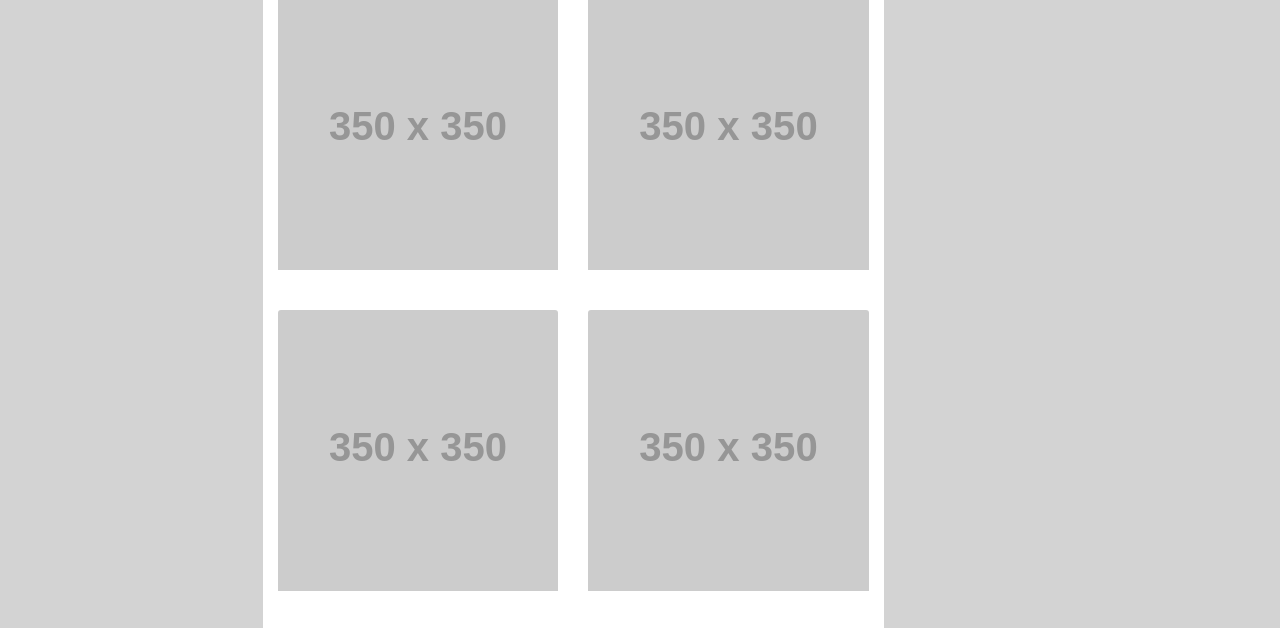
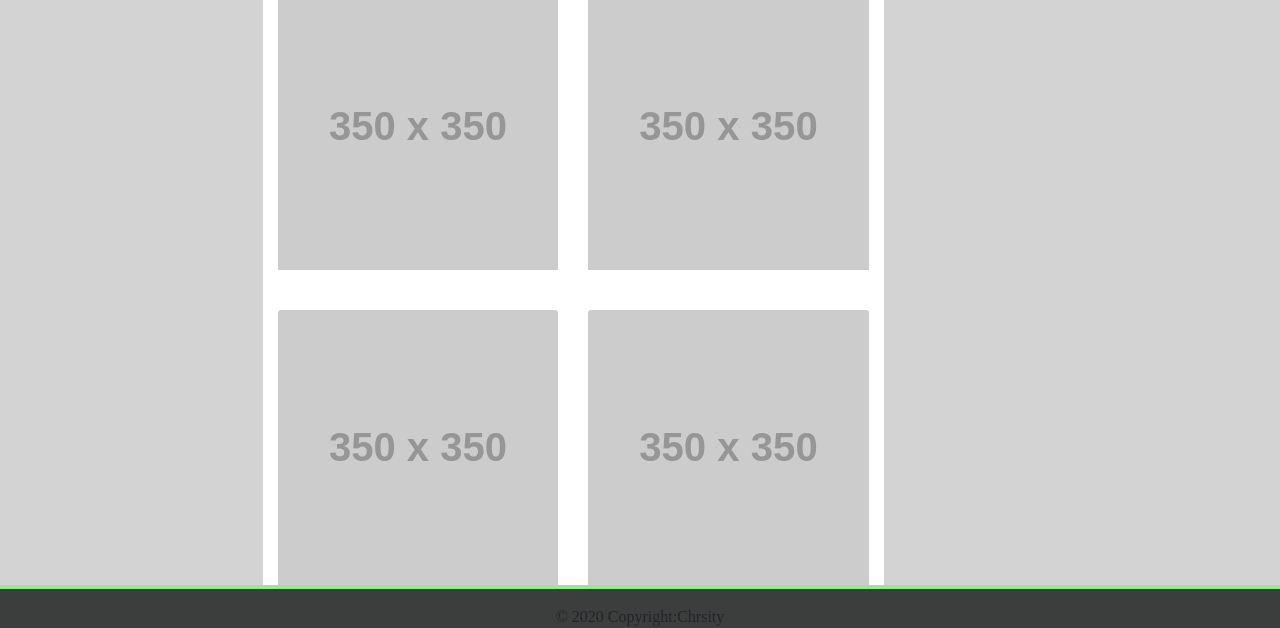
Before and after one commit to mianmianguo2020/Basic_Portfolio_homework_2, a plain HTML site: page portfolio.html in a window 1280 px wide. Shown: the part 155-783 px from the top of the page. Drawn offline with nearby package versions, Linux system fonts and the light colour scheme; placeholder pictures from the web are drawn by us.

Commit message:
checking footer

```diff
--- a/portfolio.html
+++ b/portfolio.html
@@ -37,7 +37,7 @@
 </nav>
 
 <section class="container container-style">
-  <div class="col-sm-2 "> </div>
+  <div class="col-sm-2"> </div>
   <div class="col-sm-7 content-color ">
     <div>
       <h2 class="page-header protfoliostyle">Protfolio</h2>
@@ -82,7 +82,7 @@
 
   <footer>
 
-    <div class="footer-copyright text-center py-3 footerstyle">© 2020 Copyright:Chrsity
+    <div class="footer-copyright text-center py-3 footerstyle footerbottom">© 2020 Copyright:Chrsity
         </div>
 
 
```
